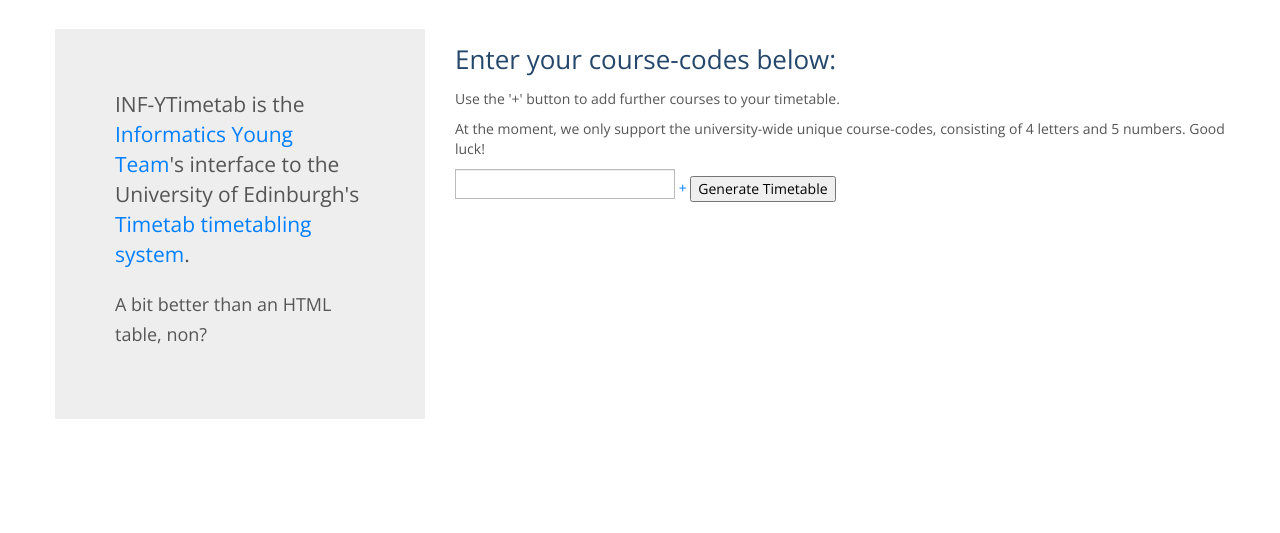
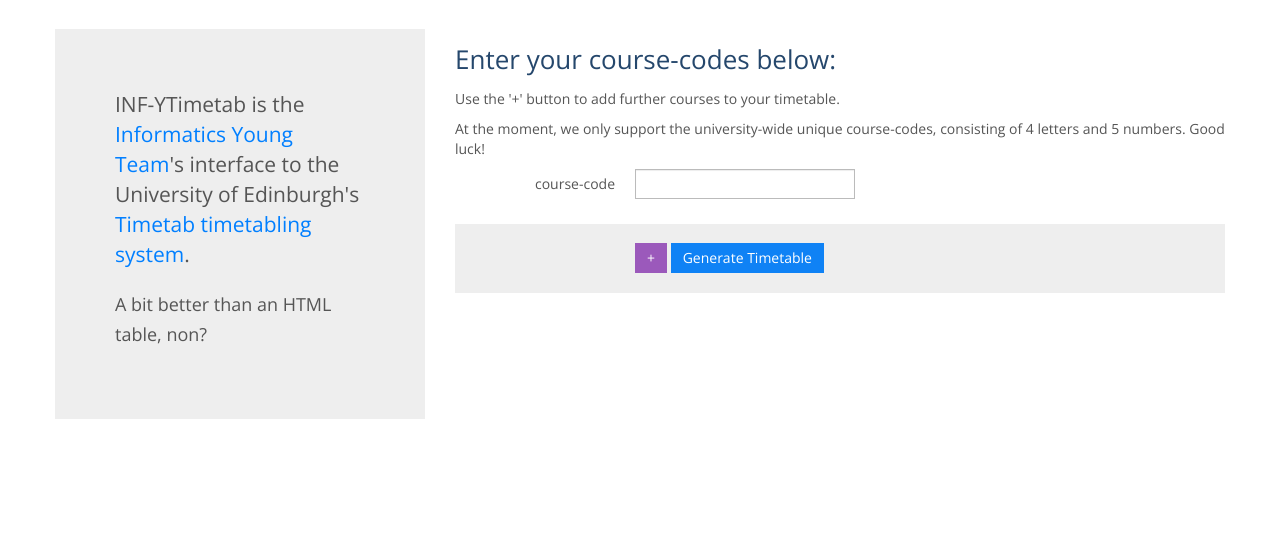
Before and after one commit to INF-YT/INF-YTimetab, a Flask app: page / in a window 1280 px wide. Shown: the part 51-584 px from the top of the page. Run offline with Flask 2, Linux system fonts and the light colour scheme.

Commit message:
Much broo-haha with form template to use Bootstrap theme.

```diff
--- a/templates/course-code-form.html
+++ b/templates/course-code-form.html
@@ -3,7 +3,7 @@
 
 
 {% block body %}
-    <form id="course-code-form" method=post action="/timetable">
+    <form id="course-code-form" method=post action="/timetable" class="form-horizontal">
         <h2>Enter your course-codes below:</h2>
 
         <p>Use the '+' button to add further courses to your timetable.</p>
@@ -11,12 +11,19 @@
         <p>At the moment, we only support the university-wide unique course-codes, consisting of 4 letters and 5 numbers. Good luck!</p>
 
         {% for field in form.course_codes %}
+        <div class="control-group">
+            <label class="control-label">{{ field.label }}</label>
+            <div class="controls">
             {{ field(pattern="^\w{4}\d{5}$", title="a valid University of Edinburgh course code, consisting of 4 letters and 5 numbers, i.e. MATH08058") }}
+            </div>
+        </div>
         {% endfor %}
 
-        <a id="add-course-code-input-button" href="javascript:void(0)" onclick="addCourseCodeInputElement()">+</a>
+        <div id="form-buttons" class="form-actions">
+            <a id="add-course-code-input-button" class="btn btn-info" href="javascript:void(0)" onclick="addCourseCodeInputElement()" title="Add another course.">+</a>
 
-        <button id="course-code-form-button" type="submit">Generate Timetable</button>
+            <button type="submit" id="course-code-form-button" class="btn btn-primary">Generate Timetable</button>
+        </div>
     </form>
 {% endblock body %}
 
@@ -24,13 +31,15 @@
 
 {% block scripts %}
     <script type="text/javascript">
-        function addCourseCodeInputElement (n) {
+        function addCourseCodeInputElement () {
 
-            var inputs = document.getElementsByTagName('input');
-            var addInputButton = document.getElementById("add-course-code-input-button");
-            var last_input= inputs[inputs.length - 1];
-            var next_input = last_input.cloneNode();
-            var next_input_index = inputs.length;
+            var form = document.getElementById("course-code-form");
+            var controls = document.getElementsByClassName('control-group');
+            var formButtons = document.getElementById("form-buttons");
+            var last_control = controls[controls.length - 1];
+            var next_control = last_control.cloneNode();
+            var next_input_index = controls.length;
+            next_input = next_control.getElementsByTagName('input')[0];
             next_input.setAttribute("id", "course_codes-" + next_input_index);
             next_input.setAttribute("name", "course_codes-" + next_input_index);
             next_input.setAttribute("type", "text");
@@ -38,8 +47,7 @@
             next_input.setAttribute("title", "a valid University of Edinburgh course code, consisting of 4 letters and 5 numbers, i.e. MATH08058");
             next_input.value = '';
 
-            var form = document.getElementById("course-code-form");
-            form.insertBefore(next_input, addInputButton)
+            form.insertBefore(next_control, formButtons);
         };
     </script>
 {% endblock scripts %}
```
